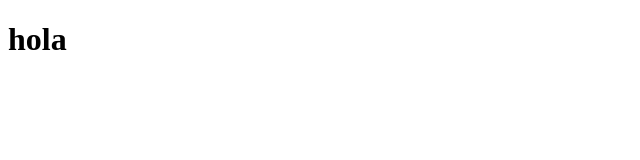
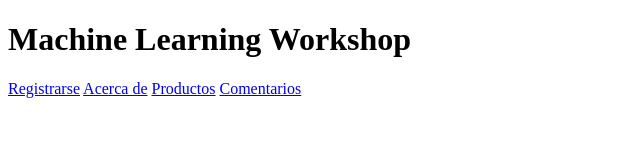
Before and after one commit to Jhuro/CoffeeShop.github.io, a plain HTML site: page index.html in a window 1280 px wide. Shown: the whole page, without its empty margins (0-640 px from the left). Drawn offline with Linux system fonts and the light colour scheme.

Commit message:
Finish page head and add page header

```diff
--- a/index.html
+++ b/index.html
@@ -4,15 +4,57 @@
 <head>
     <!--Códificación de cáracteres, se requiere utf-8 para html5 entre otras cosas-->
     <meta charset="UTF-8">
+
     <!--Ayuda a que la página sea responsive, adaptandose al tamaño de pantalla del dispositivo-->
     <meta name="viewport" content="width=device-width, initial-scale=1.0">
+
+    <!--Directivas pragma-->
+    <!--La directiva pragma más útil es conten-security-policy para especificar los origenes y end-points permitidos-->
+    <meta http-equiv="content-security-policy" content="default-src https:" />
+
+    <!--Elementos para SEO-->
+    <!--Palabras clave utilizadas en la página-->
+
+    <meta name="keywords" content="café, cafetería" />
+    <!--La descripción es lo que aparece debajo del título en los resultadosde búsqueda-->
+    <meta name="description" content="Simulación de una página de venta de productos de cafetería e información de su preparación" />
+    <meta name="theme-color" content="#226DAA" />
     <!--Título del documento, se puede ver en la pestaña del navegador-->
     <title>Página café</title>
+
     <!--Icono de la página, se puede ver en la pestaña del navegador-->
     <link rel="icon" sizes="16x16 32x32 48x48" type="image/png" href="assets/cafe.png" />
+
+    <!--Recurso original y URL preferida-->
+    <link rel="canonical" href="https://jhuro.github.io/CoffeeShop.github.io/" />
+
+    <!--Tarjeta de presentación al compartir el enlace en twitter-->
+    <meta name="twitter:title" content="Página café" />
+    <meta name="twitter:description" content="Simulación de una página de venta de productos de cafetería e información de su preparación" />
+    <meta name="twitter:url" content="https://jhuro.github.io/CoffeeShop.github.io/?src=twitter" />
+    <meta name="twitter:image:src" content="assets/cafeteria.jpg" />
+    <meta name="twitter:image:alt" content="café con figura de corazón" />
+
+    <!--Tarjeta de presentación al compartir el enlace en facebook-->
+    <meta property="og:title" content="Página café" />
+    <meta property="og:description" content="Simulación de una página de venta de productos de cafetería e información de su preparación" />
+    <meta property="og:image" content="assets/cafeteria.jpg" />
+    <meta property="og:image:alt" content="café con figura de corazón" />
+
 </head>
 <body>
-    <h1 id="switch">hola</h1>
+
+  <!--Cabecera de la página-->
+  <header>
+    <h1>Machine Learning Workshop</h1>
+    <nav>
+      <a href="#register">Registrarse</a>
+      <a href="#about">Acerca de</a>
+      <a href="#products">Productos</a>
+      <a href="#feedback">Comentarios</a>
+    </nav>
+  </header>
+
     <!--
     SCRIPTS
     Preferiblemente al final del body.
```
Also changed, not shown: assets/cafeteria.jpg (added).
